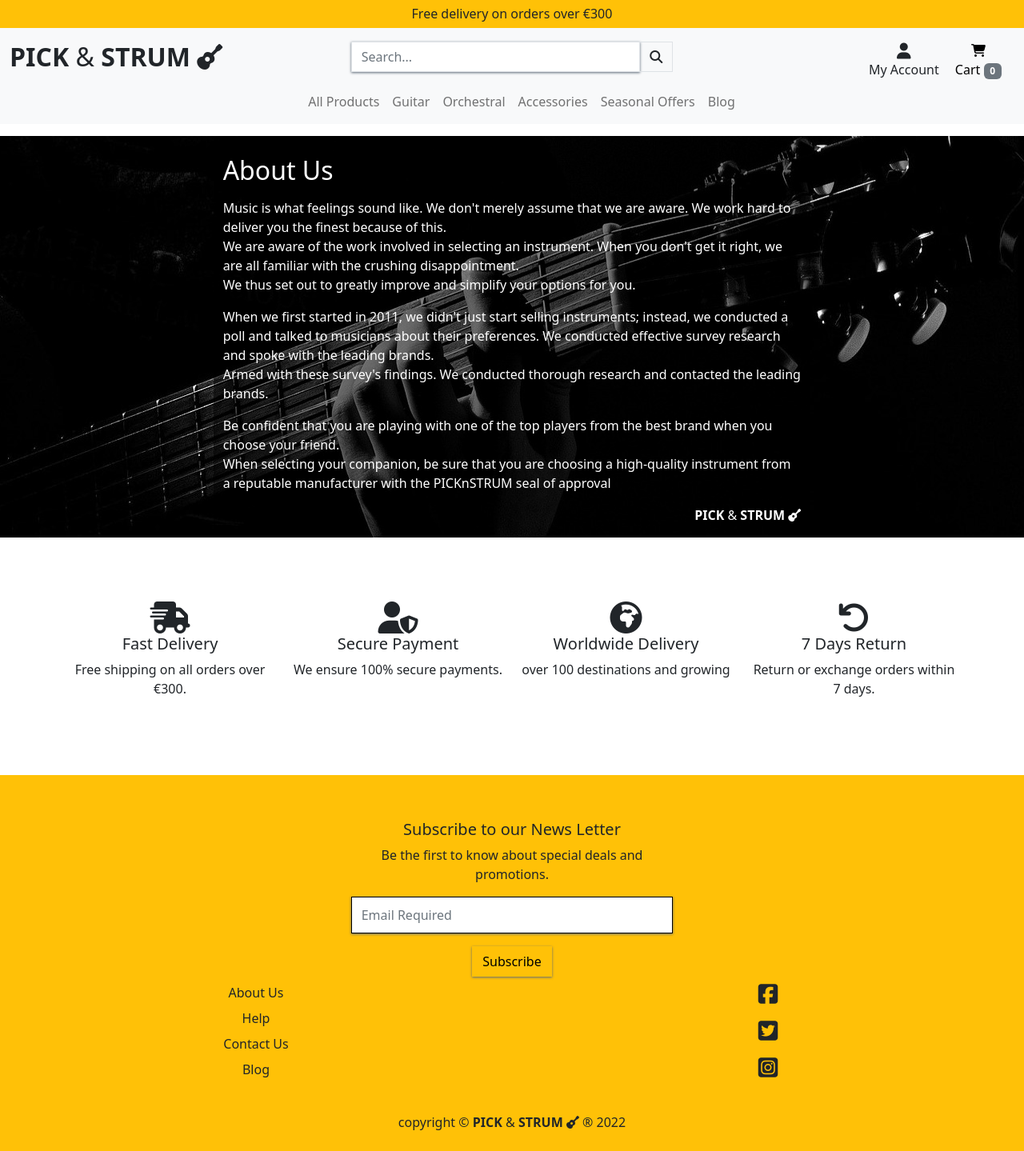
After one commit to SamuelUkachukwu/PICKnSTRUM, a Django app: page /about_us/ in a window 1280 px wide. The commit adds this page. Shown: the whole page at 80% size. Run offline with Django 4.2, Linux system fonts and the light colour scheme; some libraries are stand-ins or nearby versions.

Commit message:
Added details to the about page

```diff
--- /dev/null
+++ b/home/static/home/css/home.css
@@ -0,0 +1,9 @@
+.connect-hero{
+background: #000 url("/media/page-designs/about.jpg") no-repeat fixed center;
+}
+
+.connect-text{
+
+    color: #fff;
+    background-color: rgba(0, 0, 0, 0.5);
+}
--- /dev/null
+++ b/home/templates/home/connect.html
@@ -0,0 +1,51 @@
+{% extends "base.html" %}
+{% load static %}
+
+{% block extra_css %}
+<link rel="stylesheet" href="{% static 'home/css/home.css' %}">
+{% endblock %}
+
+{% block extra_title %} About Us{% endblock %}
+{% block page_header %}
+<div class="container header-backspace">
+    <div class="row">
+        <div class="col">
+
+        </div>
+    </div>
+</div>
+{% endblock %}
+
+{% block content %}
+{% if contact_us %}
+{% else %}
+<div class="container-fluid connect-hero">
+    <div class="row align-items-center justify-content-center">
+        <div class="col-12 col-md-7 connect-text">
+            <div class="col-12">
+                <h2 class="mt-3 py-2">About Us</h2>
+            </div>
+            <p class="m-0">Music is what feelings sound like. We don't merely assume that we are aware. We work hard to deliver
+            you the finest because of this.</p>
+            <p class="m-0"> We are aware of the work involved in selecting an instrument.
+            When you don't get it right, we are all familiar with the crushing disappointment.</p>
+            <p>We thus set out to greatly improve and simplify your options for you.</p>
+            <p class="m-0">When we first started in 2011, we didn't just start selling instruments; instead, we conducted a
+            poll and talked to musicians about their preferences. We conducted effective survey research and
+            spoke with the leading brands.</p>
+            <p>Armed with these survey's findings. We conducted thorough research and contacted the leading
+            brands.</p>
+            <p class="m-0">Be confident that you are playing with one of the top players from the best brand when you choose
+            your friend.</p>
+            <p class="m-0">When selecting your companion, be sure that you are choosing a high-quality instrument from a
+            reputable manufacturer with the PICKnSTRUM seal of approval</p>
+            <div class="text-end my-3">
+                <span class="my-0"><strong>PICK </strong>&<strong> STRUM</strong> </span><i class="fas fa-guitar"></i>
+            </div>
+        </div>
+    </div>
+</div>
+{% endif %}
+<!-- trust statments here  -->
+{% include 'includes/trust-stm.html' %}
+{% endblock %}
--- a/home/urls.py
+++ b/home/urls.py
@@ -3,5 +3,6 @@ from . import views
 
 
 urlpatterns = [
-    path('', views.index, name='home')
+    path('', views.index, name='home'),
+    path('about_us/', views.about_us, name='about_us'),
 ]
--- a/home/views.py
+++ b/home/views.py
@@ -1,7 +1,28 @@
 from django.shortcuts import render
+from django.conf import settings
 
 
 # Create your views here.
 def index(request):
     """ Renders the home template """
     return render(request, 'home/index.html')
+
+
+def about_us(request):
+    """presents the about us page"""
+    template_name = 'home/connect.html'
+    return render(request, template_name)
+
+
+def contct_us(request):
+    """Renders the contact us page"""
+    phone = settings.PICKNSTRUM_PHONE
+    email = settings.PICKNSTRUM_EMAIL
+    address = settings.PICKNSTRUM_ADDRESS
+    context = {
+        'phone': phone,
+        'email': email,
+        'address': address
+    }
+    template_name = 'home/connect.html'
+    return render(request, template_name, context)
--- a/picknstrum/settings.py
+++ b/picknstrum/settings.py
@@ -192,6 +192,7 @@ STRIPE_WH_SECRET = os.environ.get('STRIPE_WH_SECRET')
 # company data
 PICKNSTRUM_PHONE = '+353831900005'
 PICKNSTRUM_EMAIL = 'picknstrum@gmail.com'
+PICKNSTRUM_ADDRESS = '55 Macala Street, Ballinasloe, Co Galway Ireland.'
 
 SUMMERNOTE_THEME = 'bs4'
 
--- a/templates/base.html
+++ b/templates/base.html
@@ -206,10 +206,10 @@
     <div class="row">
         <div class="col-12 col-lg-6">
             <ul class="list-unstyled">
-                <li><a class="nav-link pt-2" href="">About Us</a></li>
+                <li><a class="nav-link pt-2" href="{% url 'about_us' %}">About Us</a></li>
                 <li><a class="nav-link pt-2" href="">Help</a></li>
                 <li><a class="nav-link pt-2" href="">Contact Us</a></li>
-                <li><a class="nav-link pt-2" href="">Blog</a></li>
+                <li><a class="nav-link pt-2" href="{% url 'blog_home' %}">Blog</a></li>
             </ul>
         </div>
         <div class="col-12 col-lg-6">
```
Also changed, not shown: db.sqlite3, media/page-designs/about.jpg (added).
